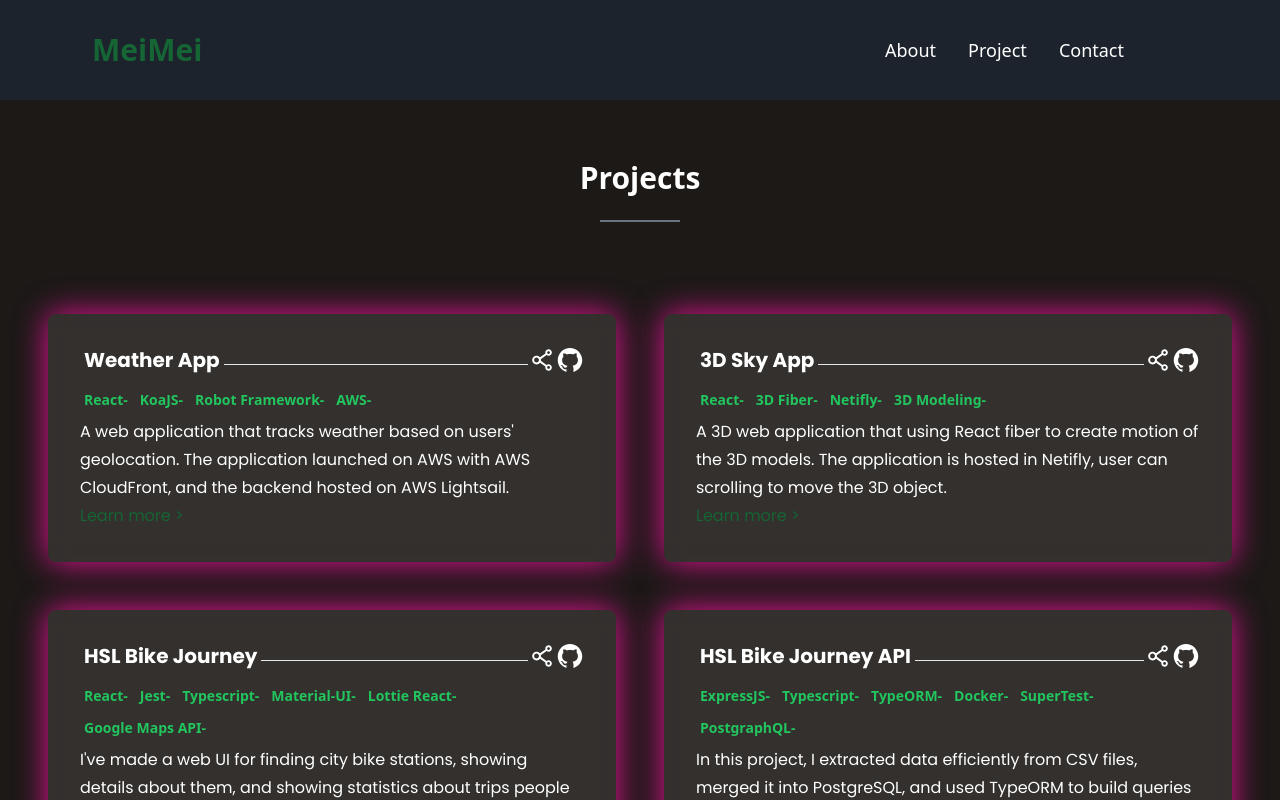
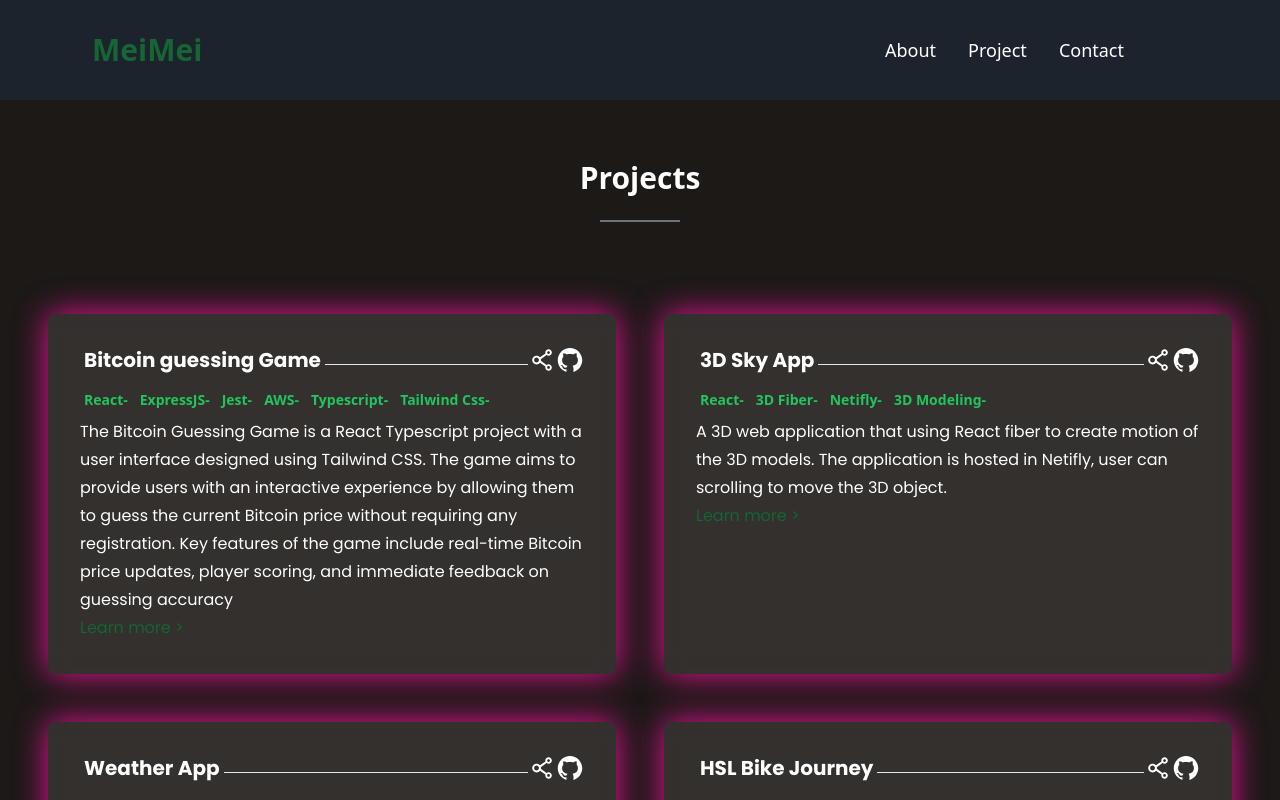
Before and after one commit to MeiSun227/portfolio_2024, a React (Vite) app: page /project in a window 1280 px wide. Shown: the top 800 px of the page. Built offline with nearby package versions, Linux system fonts and the light colour scheme.

Commit message:
add project

```diff
--- a/db.json
+++ b/db.json
@@ -55,7 +55,8 @@
 			"location": "Helsinki, Finland",
 			"title": "Sales Representative",
 			"tech": ["SAP system"],
-        "description": " I worked as a salesperson in the Asian food store warehouse. My main job was to handle customer orders by phone and email. I also kept track of the storages via the SAP system to make sure the records match and there's no duplication."      }
+			"description": " I worked as a salesperson in the Asian food store warehouse. My main job was to handle customer orders by phone and email. I also kept track of the storages via the SAP system to make sure the records match and there's no duplication."
+		}
 	],
 	"certifications": [
 		{
@@ -69,20 +70,36 @@
 	],
 	"projects": [
 		{
+			"id": 0,
+			"name": "Bitcoin guessing Game",
+			"techInused": [
+				"React",
+				"ExpressJS",
+				"Jest",
+				"AWS",
+				"Typescript",
+				"Tailwind Css"
+			],
+			"link": "https://bitcoinguessgame.netlify.app",
+			"github": "https://github.com/MeiSun227/BitcoinGame",
+			"description": "The Bitcoin Guessing Game is a React Typescript project with a user interface designed using Tailwind CSS. The game aims to provide users with an interactive experience by allowing them to guess the current Bitcoin price without requiring any registration. Key features of the game include real-time Bitcoin price updates, player scoring, and immediate feedback on guessing accuracy"
+		},
+
+		{
 			"id": 1,
+			"name": "3D Sky App",
+			"techInused": ["React", "3D Fiber", "Netifly", "3D Modeling"],
+			"link": "https://mei-sky.netlify.app/",
+			"github": "https://github.com/MeiSun227/my_sky_3D",
+			"description": "A 3D web application that using React fiber to create motion of the 3D models. The application is hosted in Netifly, user can scrolling to move the 3D object."
+		},
+		{
+			"id": 2,
 			"name": "Weather App",
 			"techInused": ["React", "KoaJS", "Robot Framework", "AWS"],
 			"link": "https://dr6fak363sik7.cloudfront.net",
 			"github": "https://github.com/MeiSun227/weatherapp",
 			"description": "A web application that tracks weather based on users' geolocation. The application launched on AWS with AWS CloudFront, and the backend hosted on AWS Lightsail."
-      },
-      {
-        "id": 2,
-        "name": "3D Sky App",
-        "techInused": ["React", "3D Fiber", "Netifly", "3D Modeling"],
-        "link": "https://mei-sky.netlify.app/",
-        "github": "https://github.com/MeiSun227/my_sky_3D",
-        "description": "A 3D web application that using React fiber to create motion of the 3D models. The application is hosted in Netifly, user can scrolling to move the 3D object."
 		},
 		{
 			"id": 3,
--- a/src/Components/HeroSection.jsx
+++ b/src/Components/HeroSection.jsx
@@ -32,7 +32,6 @@ const HeroSection =()=>{
                             </div>
                         </div>
                     </div>
-
                 </div>
                 <div className="w-full lg:w-1/2 lg:order-2 mb-8 lg:mb-0 lg:mr-10">
                     <img src={img} alt="girl" className='object-cover w-full h-full rounded-full img-glow  bg-indigo-400 lg:w-96'  />
```
Lines whose indentation alone changed are shown as unchanged.
